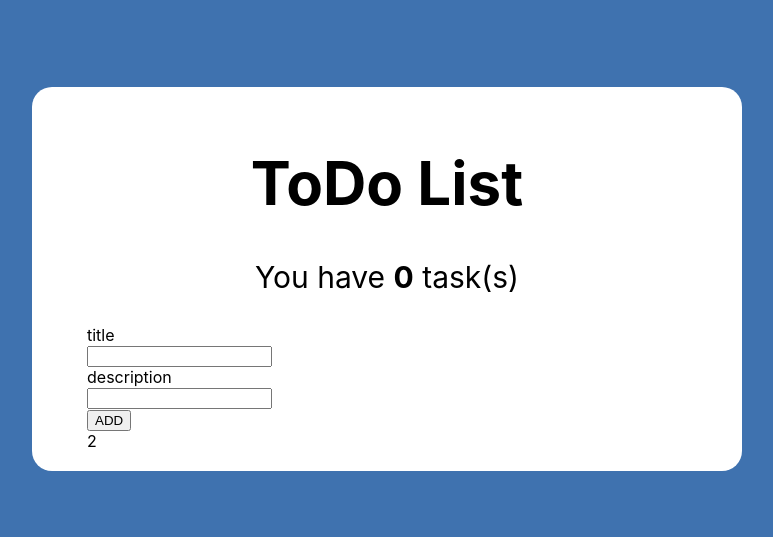
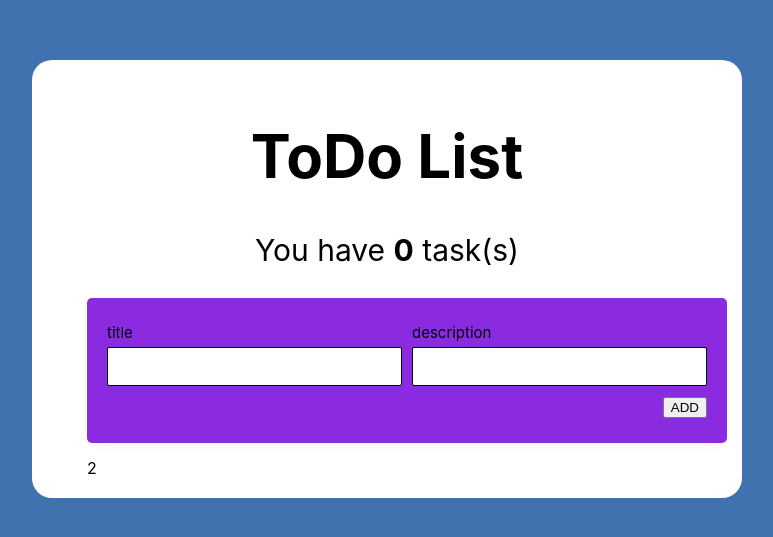
Before and after one commit to leo153624nid/ToDoList, a React (Create React App) app: page / in a window 1280 px wide. Shown: the part 121-658 px from the top of the page, without its empty margins (253-1026 px from the left). Built offline with nearby package versions, Linux system fonts and the light colour scheme; no server answers; a web font is replaced by a local one.

Commit message:
update css

```diff
--- a/src/components/Panel/Panel.module.css
+++ b/src/components/Panel/Panel.module.css
@@ -0,0 +1,38 @@
+.panel_container {
+    background-color: blueviolet;
+    box-shadow: 0px 8px 11px -8px rgba(34, 60, 80, 0.09);
+    margin-bottom: 15px;
+    width: 100%;
+    padding: 25px 20px;
+    border-radius: 5px;
+}
+
+.fields_container {
+    display: flex;
+    justify-content: space-between;
+    gap: 10px;
+}
+
+.field_container {
+    width: 100%;
+}
+
+.field_container label {
+    display: flex;
+    flex-direction: column;
+    gap: 5px;
+    font-size: 15px;
+}
+
+.field_container input {
+    font-size: 15px;
+    padding: 10px 5px;
+    border-radius: 2px;
+    border: 0.5px solid black;
+}
+
+.button_container {
+    width: 100%;
+    text-align: right;
+    margin-top: 10px;
+}
--- a/src/components/Panel/Panel.tsx
+++ b/src/components/Panel/Panel.tsx
@@ -3,6 +3,7 @@
 import React, { useState } from 'react'
 import { Task } from '../../store/slices/todoListSlice'
 import { generateId } from '../../utils/GenerateId'
+import s from './Panel.module.css'
 
 const DEFAULT_TASK_ITEM: Task = {
     id: '',
@@ -21,8 +22,9 @@ function Panel() {
     }
 
     return (
-        <div>
-            <div>
+        <div className={s.panel_container}>
+            <div className={s.fields_container}>
+                <div className={s.field_container}>
                     <label htmlFor="title">
                         <div>title</div>
                         <input
@@ -34,7 +36,7 @@ function Panel() {
                         />
                     </label>
                 </div>
-            <div>
+                <div className={s.field_container}>
                     <label htmlFor="description">
                         <div>description</div>
                         <input
@@ -46,7 +48,8 @@ function Panel() {
                         />
                     </label>
                 </div>
-            <div>
+            </div>
+            <div className={s.button_container}>
                 <button type="button">ADD</button>
             </div>
         </div>
```
Lines whose indentation alone changed are shown as unchanged.
